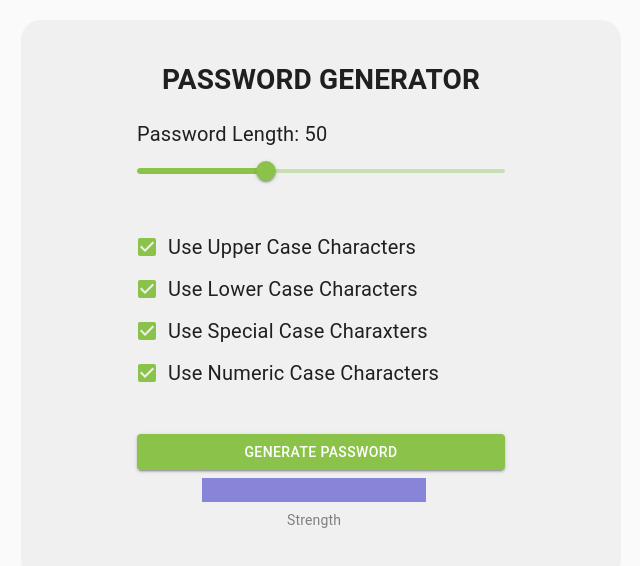
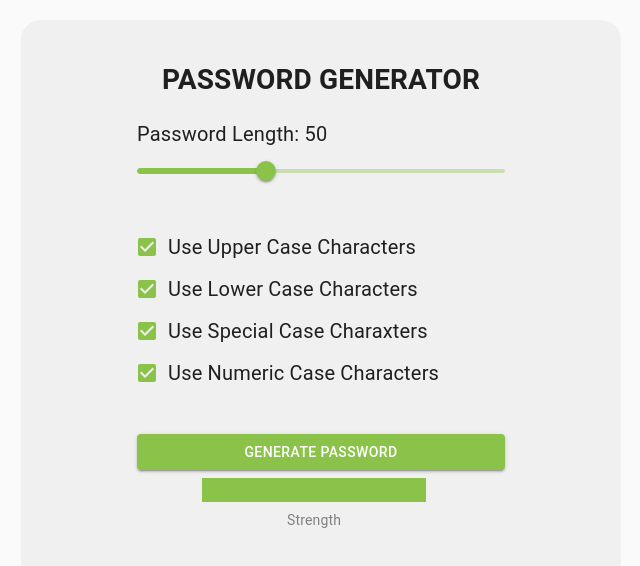
Before and after one commit to vesnathan/ReactPasswordGenerator, a React (Create React App) app: page / in a window 1280 px wide. Shown: the top 566 px of the page, without its empty margins (319-959 px from the left). Built offline with nearby package versions, Linux system fonts and the light colour scheme.

Commit message:
added theme colors to strength bar

```diff
--- a/src/App.js
+++ b/src/App.js
@@ -57,6 +57,7 @@ function App() {
   const [useNumericCharacters, setUseNumericCharacters] = useState(true);
   const [passwordLength, setPasswordLength] = useState(50);
   const [passwordStrength, setPasswordStrength] = useState(100);
+  const [barChartColor,setBarChartColor] = useState("#8884d8");
   const [errorStatus, setErrorStatus] = useState(false);
   const [errorMessage, setErrorMessage] = useState("");
   const [charSetsSelected, setCharSetsSelected] = useState(4);
@@ -88,9 +89,16 @@ function App() {
           var passwordStrengthLocal = parseInt(calcPasswordStrength(passwordLength,charSetToUse));
           setPasswordStrength(passwordStrengthLocal);
       }
-      if (passwordStrength < 50) {
+      if (passwordStrength < 70) {
+          setBarChartColor(theme.palette.warning.main);
+      }
+      if (passwordStrength >= 70) {
+          setBarChartColor(theme.palette.primary.main);
+      }
+      if (passwordStrength < 30) {
           setErrorStatus(true);
           setErrorMessage("Please choose a stronger password.");
+          setBarChartColor(theme.palette.error.main);
       }
       else {
           setErrorStatus(false);
@@ -154,7 +162,7 @@ function App() {
                         }
                         {
                         errorStatus &&
-                          <Error errorMessage={errorMessage}/>
+                          <Error errorMessage={errorMessage} bgColor={theme.palette.error.main}/>
                         }
                     </FormGroup>
                     <ResponsiveContainer width="80%" height={70} >
@@ -163,7 +171,7 @@ function App() {
                             layout="vertical" >
                             <XAxis type="number" domain={[0, 100]} tick={false} axisLine={false} label="Strength"/>
                             <YAxis type="category" dataKey="name" tick={false}  axisLine={false}/>
-                            <Bar dataKey={"strength"} fill="#8884d8" name="Password Strength"/>
+                            <Bar dataKey={"strength"} fill={barChartColor} name="Password Strength"/>
                             <Tooltip margin={{ top: 100, right: 0, left: 0, bottom: 0 }}/>
 
                         </BarChart>
--- a/src/components/error/error.component.css
+++ b/src/components/error/error.component.css
@@ -1,8 +1,10 @@
+
 #errorDiv {
     color: #fff;
     background-color: #ff0000;
-    padding: 20px;
-    margin-top: 25px;
+    padding: 11px 20px;
+    margin-top: 39px;
     font-weight: bold;
     text-align: center;
+    font-size: 82%;
 }
--- a/src/components/error/error.component.js
+++ b/src/components/error/error.component.js
@@ -2,7 +2,7 @@ import "./error.component.css";
 
 function Error(props) {
     return (
-        <div id="errorDiv">
+        <div id="errorDiv" style={{backgroundColor: props.bgColor}}>
             {props.errorMessage}
         </div>
     );
--- a/src/theme.js
+++ b/src/theme.js
@@ -1,5 +1,5 @@
 import { createTheme } from '@mui/material/styles';
-import { amber, lightGreen } from "@material-ui/core/colors";
+import { amber, lightGreen, red } from "@material-ui/core/colors";
 
 const theme = createTheme({
     palette: {
@@ -10,6 +10,12 @@ const theme = createTheme({
         secondary: {
             main: amber[500],
             contrastText: "#FFFFFF",
+        },
+        error: {
+            main: red[400],
+        },
+        warning: {
+            main: amber[500],
         }
     },
     props: {
```
